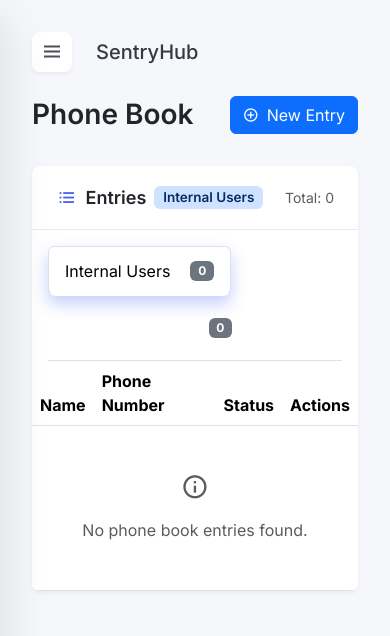
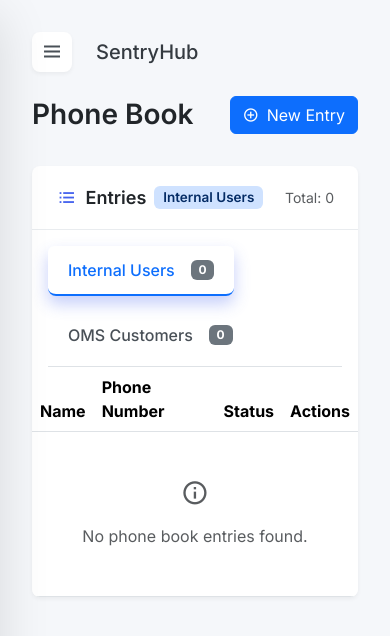
Before and after one commit to ghanad/sentryHub, a Django app: page /integrations/phonebook/ in a window 390 px wide. Shown: the top 636 px of the page. Run offline with Django 4.2, Linux system fonts and the light colour scheme; the visitor is signed in with stand-in values (Sample User, id 1); data that the repository does not hold is empty; parts of the project's set-up code (start-up, migrations or seed data) failed here and were passed over.

Commit message:
Ensure phone book tab labels stay visible

```diff
--- /dev/null
+++ b/integrations/static/integrations/css/phonebook.css
@@ -0,0 +1,38 @@
+/* Styles specific to the phone book tabs to ensure consistent visibility */
+.nav-tabs.card-tabs {
+    border-bottom: 1px solid var(--bs-border-color);
+    gap: 0.5rem;
+}
+
+.nav-tabs.card-tabs .nav-link {
+    display: inline-flex;
+    align-items: center;
+    gap: 0.5rem;
+    border: none;
+    background: transparent;
+    font-weight: 500;
+    color: var(--bs-gray-700);
+    padding: 0.75rem 1.25rem;
+    transition: color 0.2s ease-in-out;
+}
+
+.nav-tabs.card-tabs .nav-link:hover {
+    color: var(--bs-primary);
+}
+
+.nav-tabs.card-tabs .nav-link.active {
+    color: var(--bs-primary);
+    border-bottom: 2px solid var(--bs-primary);
+}
+
+.nav-tabs.card-tabs .nav-link .badge {
+    font-size: 0.75rem;
+}
+
+[data-bs-theme="dark"] .nav-tabs.card-tabs .nav-link {
+    color: var(--bs-tertiary-color);
+}
+
+[data-bs-theme="dark"] .nav-tabs.card-tabs .nav-link.active {
+    color: var(--bs-primary);
+}
--- a/integrations/templates/integrations/phonebook_list.html
+++ b/integrations/templates/integrations/phonebook_list.html
@@ -6,6 +6,7 @@
 {% block extra_css %}
     <link rel="stylesheet" href="{% static 'dashboard/css/modern_dashboard.css' %}">
     <link rel="stylesheet" href="{% static 'alerts/css/alerts_list.css' %}">
+    <link rel="stylesheet" href="{% static 'integrations/css/phonebook.css' %}">
 {% endblock %}
 
 {% block main_content %}
```
